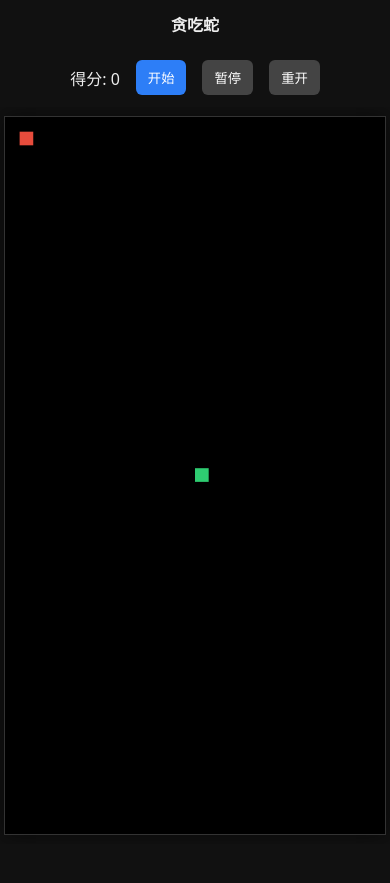
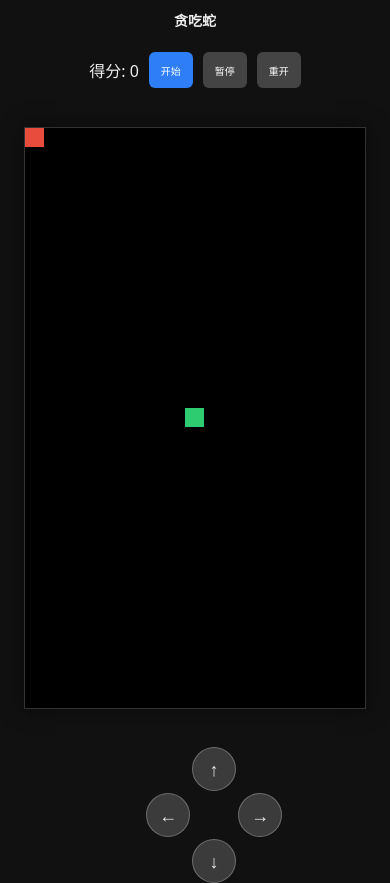
Before and after one commit to ArcherSavitar/snake-game, a website: page android_project/app/src/main/assets/index.html in a window 390 px wide. Before the commit the page ends 844 px from the top, so only its background shows below. Drawn offline with Linux system fonts and the light colour scheme.

Commit message:
ui update

```diff
--- a/android_project/app/src/main/assets/index.html
+++ b/android_project/app/src/main/assets/index.html
@@ -2,21 +2,44 @@
 <html lang="zh-CN">
 <head>
 <meta charset="utf-8" />
-<meta name="viewport" content="width=device-width, initial-scale=1" />
+<meta name="viewport" content="width=device-width, initial-scale=1, maximum-scale=1, user-scalable=no" />
 <title>贪吃蛇</title>
 <style>
-:root{--bg:#111;--fg:#eee;--p:#2d7ef7;--s:#444}*{box-sizing:border-box}
+:root{--bg:#111;--fg:#eee;--p:#2d7ef7;--s:#444;--dpad-size:52px;--dpad-gap:6px;--dpad-bottom:4px}*{box-sizing:border-box}
 body{margin:0;width:100vw;height:100vh;overflow:hidden;color:var(--fg);background:var(--bg);font-family:system-ui,"Segoe UI",Arial,sans-serif;display:flex;flex-direction:column;align-items:center;gap:12px;touch-action:none}
-header{padding:12px 0;font-weight:600;flex-shrink:0}#hud{display:flex;gap:16px;align-items:center;flex-shrink:0;z-index:10}
-button{padding:8px 12px;border:0;border-radius:6px;background:var(--p);color:#fff;cursor:pointer}button.secondary{background:var(--s)}
+header{padding:12px 0;font-weight:600;flex-shrink:0}
+#hud{display:flex;gap:16px;align-items:center;flex-shrink:0;z-index:10}
+button{padding:8px 12px;border:0;border-radius:6px;background:var(--p);color:#fff;cursor:pointer;font-size:12px;min-width:44px;min-height:40px;transition:transform .15s}
+button:active{transform:scale(.95)}
+button.secondary{background:var(--s)}
 #game-container{position:relative;width:100%;height:100%;flex:1;display:flex;align-items:center;justify-content:center;overflow:hidden}
 canvas{background:#000;border:1px solid #333;max-width:98%;max-height:98%;box-shadow:0 0 20px rgba(0,0,0,.5)}
-#controls{position:relative;width:190px;height:190px;display:none;z-index:20;flex-shrink:0}
-@media (pointer:coarse){#controls{display:block}}
-@media (orientation:landscape) and (max-height:500px){body{flex-direction:row;padding:0 20px;gap:20px}header{display:none}#hud{flex-direction:column;align-items:flex-start;gap:10px}#game-container{flex:1;height:100%}#controls{transform:scale(.85)}}
-.d-pad-btn{position:absolute;width:62px;height:62px;border-radius:50%;background:rgba(255,255,255,.15);border:1px solid rgba(255,255,255,.2);color:rgba(255,255,255,.85);font-size:30px;display:flex;align-items:center;justify-content:center;user-select:none;-webkit-tap-highlight-color:transparent;transition:transform .08s,background .08s}
-.d-pad-btn:active,.d-pad-btn.active{background:rgba(255,255,255,.3);transform:scale(.92)}
-.btn-up{top:0;left:64px}.btn-down{bottom:0;left:64px}.btn-left{top:64px;left:0}.btn-right{top:64px;right:0}
+#controls{position:relative;width:calc(var(--dpad-size)*2 + var(--dpad-gap)*3);height:calc(var(--dpad-size)*2 + var(--dpad-gap)*3);display:none;z-index:20;flex-shrink:0}
+@media (pointer:coarse),(hover:none){
+  #controls{display:grid;grid-template-columns:var(--dpad-size) var(--dpad-size) var(--dpad-size);grid-template-rows:var(--dpad-size) var(--dpad-size) var(--dpad-size);gap:var(--dpad-gap);justify-items:center;align-items:center}
+}
+@media (max-width:400px){
+  :root{--dpad-size:42px;--dpad-gap:4px;--dpad-bottom:2px}
+  header{padding:10px 0;font-size:14px}
+  #hud{gap:10px}
+  button{font-size:10px;min-height:36px}
+}
+@media (orientation:landscape) and (max-height:500px){
+  body{flex-direction:row;padding:0 20px;gap:20px}
+  header{display:none}
+  #hud{flex-direction:column;align-items:flex-start;gap:10px}
+  #game-container{flex:1;height:100%}
+  #controls{transform:scale(.85)}
+}
+.d-pad-btn{width:var(--dpad-size);height:var(--dpad-size);min-width:44px;min-height:44px;border-radius:50%;background:rgba(255,255,255,.18);border:1px solid rgba(255,255,255,.25);color:rgba(255,255,255,.9);font-size:20px;display:flex;align-items:center;justify-content:center;user-select:none;-webkit-tap-highlight-color:transparent;transition:background .1s,transform .08s}
+.d-pad-btn:active,.d-pad-btn.active{background:rgba(255,255,255,.35);transform:scale(.92)}
+#controls .btn-up{grid-column:2;grid-row:1}
+#controls .btn-left{grid-column:1;grid-row:2}
+#controls .btn-right{grid-column:3;grid-row:2}
+#controls .btn-down{grid-column:2;grid-row:3}
+@media (max-width:400px){
+  .d-pad-btn{font-size:18px}
+}
 </style>
 </head>
 <body>
@@ -36,27 +59,32 @@ canvas{background:#000;border:1px solid #333;max-width:98%;max-height:98%;box-sh
 </div>
 <script>
 const T={s:"开始",r:"运行中",rs:"重新开始",p:"暂停",c:"继续",g:"游戏结束"};
+const SCALE=0.92;
 const canvas=document.getElementById("game"),ctx=canvas.getContext("2d"),scoreEl=document.getElementById("score"),startBtn=document.getElementById("start"),pauseBtn=document.getElementById("pause"),restartBtn=document.getElementById("restart"),controls=document.getElementById("controls"),gameContainer=document.getElementById("game-container");
-let cellSize=20,cols=20,rows=20,snake=[],dir={x:1,y:0},nextDir={x:1,y:0},food=null,score=0,started=false,paused=false,speed=120,timerId=null;
+let cellSize=20,cols=20,rows=20,snake=[],dir={x:1,y:0},nextDir={x:1,y:0},food=null,score=0,started=false,paused=false,speed=120,timerId=null,gameState="initial";
+let debounceTimer=null;
+const debounce=(fn,delay)=>{clearTimeout(debounceTimer);debounceTimer=setTimeout(fn,delay)};
+const showButtons=(state)=>{debounce(()=>{if(state==="initial"){startBtn.classList.remove("hidden");pauseBtn.classList.add("hidden")}else if(state==="running"){startBtn.classList.add("hidden");pauseBtn.classList.remove("hidden");pauseBtn.textContent=T.p}else if(state==="paused"){startBtn.classList.add("hidden");pauseBtn.classList.remove("hidden");pauseBtn.textContent=T.c}},100)};
 const randomCell=()=>({x:Math.floor(Math.random()*cols),y:Math.floor(Math.random()*rows)});
 function placeFood(){do{food=randomCell()}while(snake.some((s)=>s.x===food.x&&s.y===food.y))}
 function drawCell(x,y,color){ctx.fillStyle=color;ctx.fillRect(x*cellSize,y*cellSize,cellSize-1,cellSize-1)}
 function draw(){ctx.clearRect(0,0,canvas.width,canvas.height);if(!food||snake.length===0)return;drawCell(food.x,food.y,"#e74c3c");snake.forEach((p,i)=>drawCell(p.x,p.y,i===0?"#2ecc71":"#27ae60"))}
-function reset(drawNow=true){snake=[{x:Math.floor(cols/2),y:Math.floor(rows/2)}];dir={x:1,y:0};nextDir=dir;score=0;speed=120;paused=false;started=false;placeFood();scoreEl.textContent=String(score);pauseBtn.textContent=T.p;startBtn.textContent=T.s;if(drawNow)draw()}
-function stop(gameOver=false){if(timerId){clearTimeout(timerId);timerId=null}started=false;if(gameOver){ctx.fillStyle="white";ctx.font="30px Arial";ctx.textAlign="center";ctx.fillText(T.g,canvas.width/2,canvas.height/2);startBtn.textContent=T.rs}}
+function reset(drawNow=true){snake=[{x:Math.floor(cols/2),y:Math.floor(rows/2)}];dir={x:1,y:0};nextDir=dir;score=0;speed=120;paused=false;started=false;gameState="initial";placeFood();scoreEl.textContent="0";pauseBtn.textContent=T.p;startBtn.textContent=T.s;if(drawNow)draw()}
+function stop(gameOver=false){if(timerId){clearTimeout(timerId);timerId=null}started=false;if(gameOver){ctx.fillStyle="white";ctx.font="24px Arial";ctx.textAlign="center";ctx.fillText(T.g,canvas.width/2,canvas.height/2);startBtn.textContent=T.rs}else{startBtn.textContent=T.s}}
 function step(){dir=nextDir;const head={x:snake[0].x+dir.x,y:snake[0].y+dir.y};const hitWall=head.x<0||head.y<0||head.x>=cols||head.y>=rows;const hitBody=snake.some((p)=>p.x===head.x&&p.y===head.y);if(hitWall||hitBody){stop(true);return}snake.unshift(head);if(head.x===food.x&&head.y===food.y){score+=10;scoreEl.textContent=String(score);placeFood();if(speed>60)speed-=4}else{snake.pop()}draw()}
 function scheduleStep(){timerId=setTimeout(()=>{step();if(started&&!paused)scheduleStep()},speed)}
-function start(){if(started)return;started=true;paused=false;startBtn.textContent=T.r;pauseBtn.textContent=T.p;scheduleStep();canvas.focus()}
-function togglePause(){if(!started)return;paused=!paused;pauseBtn.textContent=paused?T.c:T.p;if(!paused&&!timerId)scheduleStep()}
+function startGame(){if(started)return;started=true;paused=false;gameState="running";startBtn.textContent=T.r;pauseBtn.textContent=T.p;scheduleStep();canvas.focus()}
+function togglePause(){if(!started)return;paused=!paused;gameState=paused?"paused":"running";pauseBtn.textContent=paused?T.c:T.p;if(!paused&&!timerId)scheduleStep()}
 function setDir(nx,ny){const nd={x:nx,y:ny};if(snake.length>1&&snake[1].x===snake[0].x+nd.x&&snake[1].y===snake[0].y+nd.y)return;nextDir=nd}
 function handleInput(k){if(k==="ArrowUp"||k==="w")setDir(0,-1);else if(k==="ArrowDown"||k==="s")setDir(0,1);else if(k==="ArrowLeft"||k==="a")setDir(-1,0);else if(k==="ArrowRight"||k==="d")setDir(1,0);else if(k===" ")togglePause()}
-function resizeGame(){const w=gameContainer.clientWidth,h=gameContainer.clientHeight,target=Math.min(w,h)<400?15:20;cols=Math.max(10,Math.floor(w/target));rows=Math.max(10,Math.floor(h/target));cellSize=target;canvas.width=cols*cellSize;canvas.height=rows*cellSize;if(!started)reset(false);draw()}
+function resizeGame(){const gc=gameContainer;const gw=gc.clientWidth,gh=gc.clientHeight;const target=Math.min(gw,gh)<280?10:20;const w=gw*SCALE,h=gh*SCALE;cols=Math.max(8,Math.floor(w/target));rows=Math.max(8,Math.floor(h/target));cellSize=target;canvas.width=cols*cellSize;canvas.height=rows*cellSize;if(!started)reset(false);draw()}
 document.addEventListener("keydown",(e)=>{if(["ArrowUp","ArrowDown","ArrowLeft","ArrowRight"," "].includes(e.key))e.preventDefault();handleInput(e.key)});
 controls.addEventListener("click",(e)=>{const k=e.target.closest(".d-pad-btn")?.dataset.k;if(k)handleInput(k)});
 controls.addEventListener("touchstart",(e)=>{e.preventDefault();const t=e.target.closest(".d-pad-btn");if(!t)return;t.classList.add("active");handleInput(t.dataset.k)},{passive:false});
 controls.addEventListener("touchend",(e)=>{const t=e.target.closest(".d-pad-btn");if(t)t.classList.remove("active")});
-startBtn.addEventListener("click",()=>{if(startBtn.textContent===T.rs)reset();if(!started)start()});
-pauseBtn.addEventListener("click",togglePause);restartBtn.addEventListener("click",()=>{stop();reset()});
+startBtn.addEventListener("click",()=>{if(startBtn.textContent===T.rs)reset();if(!started)startGame()});
+pauseBtn.addEventListener("click",()=>togglePause());
+restartBtn.addEventListener("click",()=>{stop();reset()});
 window.addEventListener("resize",()=>{resizeGame();canvas.focus()});
 resizeGame();reset();canvas.focus();
 </script>
```
